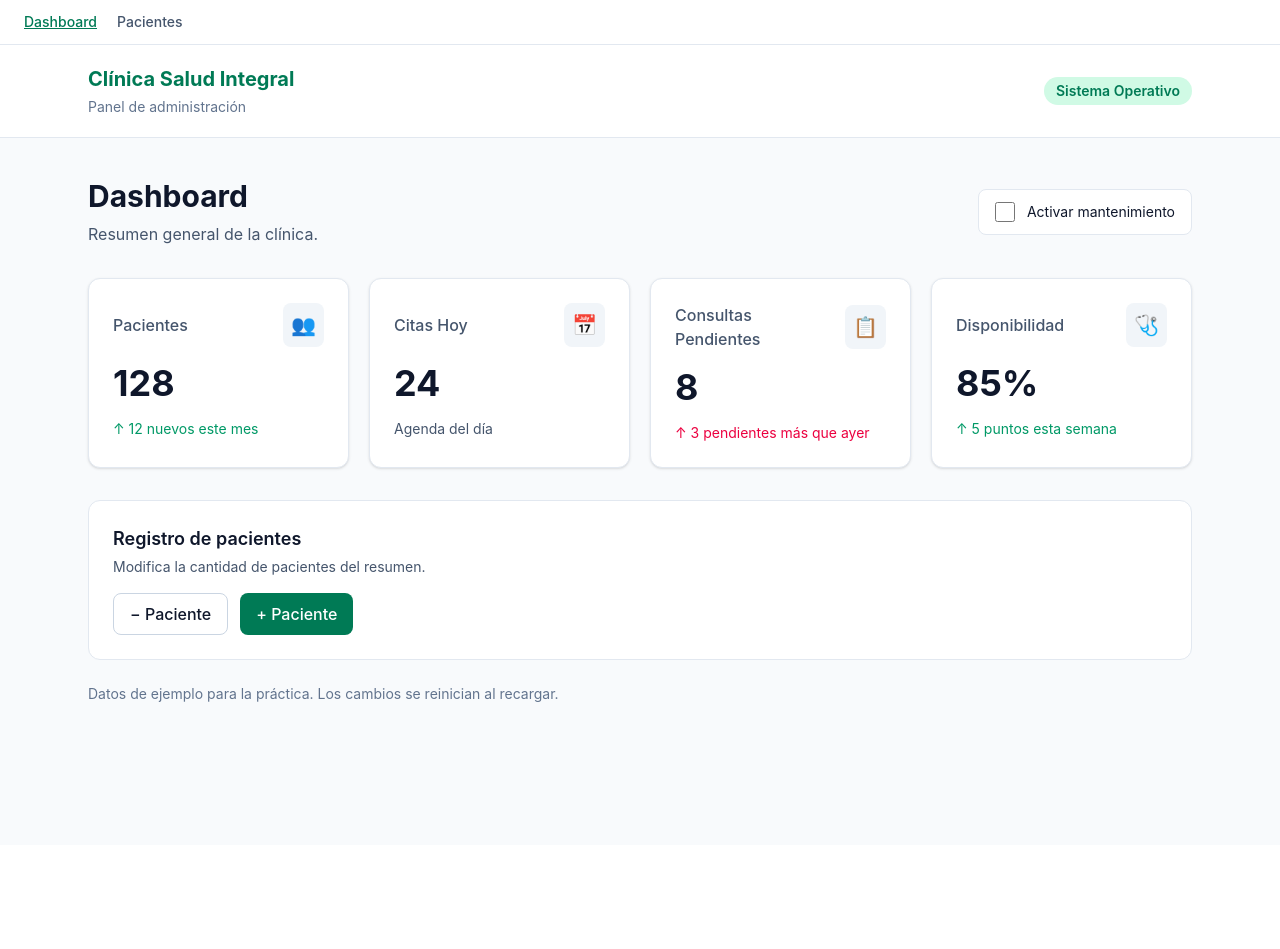
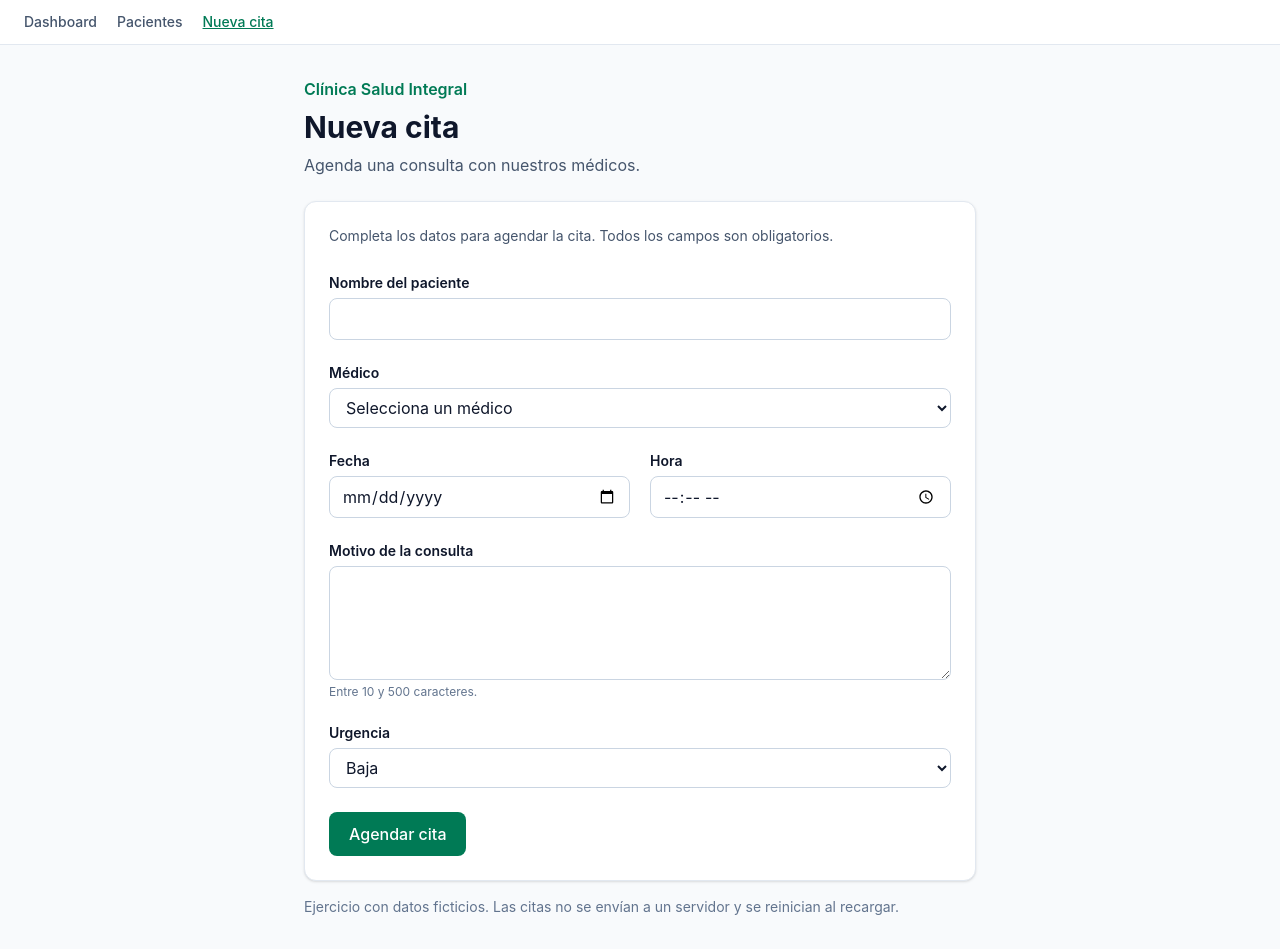
Before and after one commit to dariomartinez2014/clinica-frontend, a React (Vite) app: page /citas/nueva in a window 1280 px wide. Before the commit the page ends 845 px from the top, so only its background shows below. Built offline with nearby package versions, Linux system fonts and the light colour scheme.

Commit message:
feat: build FormularioCita with RHF and zodResolver

```diff
--- a/src/App.tsx
+++ b/src/App.tsx
@@ -1,18 +1,22 @@
 import PaginaDashboard from './pages/PaginaDashboard';
 import PaginaPacientes from './pages/PaginaPacientes';
+import PaginaNuevaCita from './pages/PaginaNuevaCita';
 
 // PÁGINAS: conservo el dashboard y puedo abrir pacientes desde su enlace.
 // Más adelante puedo reemplazar esta selección por un router.
 function App() {
   const esPacientes = window.location.pathname === '/pacientes';
+  const esNuevaCita = window.location.pathname === '/citas/nueva';
+  const esDashboard = !esPacientes && !esNuevaCita;
 
   return (
     <>
       <nav aria-label="Navegación principal" className="flex gap-5 border-b border-slate-200 bg-white px-6 py-3 text-sm font-medium">
-        <a href="/" aria-current={!esPacientes ? 'page' : undefined} className={!esPacientes ? 'text-emerald-700 underline' : 'text-slate-600'}>Dashboard</a>
+        <a href="/" aria-current={esDashboard ? 'page' : undefined} className={esDashboard ? 'text-emerald-700 underline' : 'text-slate-600'}>Dashboard</a>
         <a href="/pacientes" aria-current={esPacientes ? 'page' : undefined} className={esPacientes ? 'text-emerald-700 underline' : 'text-slate-600'}>Pacientes</a>
+        <a href="/citas/nueva" aria-current={esNuevaCita ? 'page' : undefined} className={esNuevaCita ? 'text-emerald-700 underline' : 'text-slate-600'}>Nueva cita</a>
       </nav>
-      {esPacientes ? <PaginaPacientes /> : <PaginaDashboard />}
+      {esNuevaCita ? <PaginaNuevaCita /> : esPacientes ? <PaginaPacientes /> : <PaginaDashboard />}
     </>
   );
 }
--- /dev/null
+++ b/src/components/FormularioCita.tsx
@@ -0,0 +1,107 @@
+import { useState } from 'react';
+import { useForm } from 'react-hook-form';
+import { zodResolver } from '@hookform/resolvers/zod';
+import { citaSchema } from '../schemas/citaSchema';
+import type { CitaFormData } from '../schemas/citaSchema';
+import { useMedicos } from '../hooks/useMedicos';
+
+// VALORES INICIALES: los reutilizo cuando quiero agendar otra cita.
+const valoresIniciales: CitaFormData = {
+  pacienteNombre: '', medicoId: '', fecha: '', hora: '', motivo: '', urgencia: 'baja',
+};
+
+export default function FormularioCita() {
+  const { medicos, cargando } = useMedicos();
+  const [citaConfirmada, setCitaConfirmada] = useState<CitaFormData | null>(null);
+  // FECHA MÍNIMA: calculo el valor del enunciado al abrir el formulario.
+  const [fechaMinima] = useState(() => new Date().toISOString().split('T')[0]);
+
+  // FORMULARIO: RHF registra los campos y Zod revisa sus reglas al enviarlos.
+  const { register, handleSubmit, reset, formState: { errors, isSubmitting } } = useForm<CitaFormData>({
+    resolver: zodResolver(citaSchema),
+    defaultValues: valoresIniciales,
+  });
+
+  // ENVÍO: simulo 1.5 segundos de espera; los datos solo quedan en memoria.
+  async function agendarCita(datos: CitaFormData) {
+    await new Promise<void>(resolve => setTimeout(resolve, 1500));
+    setCitaConfirmada(datos);
+  }
+
+  function agendarOtraCita() {
+    reset(valoresIniciales);
+    setCitaConfirmada(null);
+  }
+
+  // ESTILOS: agrego el borde rojo solamente cuando el campo tiene un error.
+  function claseCampo(conError: boolean) {
+    return `mt-1 block w-full rounded-lg border bg-white px-3 py-2 text-slate-900 outline-none focus:ring-2 ${conError ? 'border-rose-500 focus:ring-rose-200' : 'border-slate-300 focus:ring-emerald-200'}`;
+  }
+
+  if (citaConfirmada) {
+    const medico = medicos.find(medico => medico.id === citaConfirmada.medicoId);
+    return (
+      <section aria-labelledby="titulo-confirmacion" className="rounded-xl border border-emerald-200 bg-white p-6 shadow-sm">
+        <h2 id="titulo-confirmacion" className="text-2xl font-bold text-emerald-700">Cita agendada</h2>
+        <p role="status" className="mt-2 text-slate-600">La cita de práctica se registró correctamente.</p>
+        <dl className="mt-6 grid gap-4 sm:grid-cols-2">
+          <div><dt className="font-semibold">Paciente</dt><dd>{citaConfirmada.pacienteNombre}</dd></div>
+          <div><dt className="font-semibold">Médico</dt><dd>{medico?.nombre} — {medico?.especialidad}</dd></div>
+          <div><dt className="font-semibold">Fecha</dt><dd>{citaConfirmada.fecha}</dd></div>
+          <div><dt className="font-semibold">Hora</dt><dd>{citaConfirmada.hora}</dd></div>
+          <div><dt className="font-semibold">Urgencia</dt><dd>{citaConfirmada.urgencia === 'critica' ? 'Crítica' : citaConfirmada.urgencia}</dd></div>
+          <div className="sm:col-span-2"><dt className="font-semibold">Motivo</dt><dd className="whitespace-pre-wrap break-words">{citaConfirmada.motivo}</dd></div>
+        </dl>
+        <button type="button" onClick={agendarOtraCita} className="mt-6 rounded-lg bg-emerald-700 px-5 py-2.5 font-medium text-white hover:bg-emerald-800">Agendar otra cita</button>
+      </section>
+    );
+  }
+
+  return (
+    <form onSubmit={handleSubmit(agendarCita)} noValidate className="rounded-xl border border-slate-200 bg-white p-6 shadow-sm">
+      <p className="mb-6 text-sm text-slate-600">Completa los datos para agendar la cita. Todos los campos son obligatorios.</p>
+      <fieldset disabled={isSubmitting} className="grid gap-5 sm:grid-cols-2 disabled:opacity-70">
+        <legend className="sr-only">Datos de la nueva cita</legend>
+        <div className="sm:col-span-2">
+          <label htmlFor="pacienteNombre" className="text-sm font-semibold">Nombre del paciente</label>
+          <input id="pacienteNombre" {...register('pacienteNombre')} autoComplete="name" aria-invalid={!!errors.pacienteNombre} aria-describedby={errors.pacienteNombre ? 'error-nombre' : undefined} className={claseCampo(!!errors.pacienteNombre)} />
+          {errors.pacienteNombre && <p id="error-nombre" role="alert" className="mt-1 text-sm text-rose-600">{errors.pacienteNombre.message}</p>}
+        </div>
+        <div className="sm:col-span-2">
+          <label htmlFor="medicoId" className="text-sm font-semibold">Médico</label>
+          <select id="medicoId" {...register('medicoId')} disabled={cargando || isSubmitting} aria-invalid={!!errors.medicoId} aria-describedby={errors.medicoId ? 'error-medico' : undefined} className={claseCampo(!!errors.medicoId)}>
+            {cargando ? <option value="" disabled>Cargando médicos...</option> : <option value="" disabled>Selecciona un médico</option>}
+            {medicos.map(medico => <option key={medico.id} value={medico.id}>{medico.nombre} — {medico.especialidad}</option>)}
+          </select>
+          {errors.medicoId && <p id="error-medico" role="alert" className="mt-1 text-sm text-rose-600">{errors.medicoId.message}</p>}
+        </div>
+        <div>
+          <label htmlFor="fecha" className="text-sm font-semibold">Fecha</label>
+          <input id="fecha" type="date" min={fechaMinima} {...register('fecha')} aria-invalid={!!errors.fecha} aria-describedby={errors.fecha ? 'error-fecha' : undefined} className={claseCampo(!!errors.fecha)} />
+          {errors.fecha && <p id="error-fecha" role="alert" className="mt-1 text-sm text-rose-600">{errors.fecha.message}</p>}
+        </div>
+        <div>
+          <label htmlFor="hora" className="text-sm font-semibold">Hora</label>
+          <input id="hora" type="time" {...register('hora')} aria-invalid={!!errors.hora} aria-describedby={errors.hora ? 'error-hora' : undefined} className={claseCampo(!!errors.hora)} />
+          {errors.hora && <p id="error-hora" role="alert" className="mt-1 text-sm text-rose-600">{errors.hora.message}</p>}
+        </div>
+        <div className="sm:col-span-2">
+          <label htmlFor="motivo" className="text-sm font-semibold">Motivo de la consulta</label>
+          <textarea id="motivo" rows={4} {...register('motivo')} aria-invalid={!!errors.motivo} aria-describedby={errors.motivo ? 'error-motivo' : 'ayuda-motivo'} className={claseCampo(!!errors.motivo)} />
+          <p id="ayuda-motivo" className="mt-1 text-xs text-slate-500">Entre 10 y 500 caracteres.</p>
+          {errors.motivo && <p id="error-motivo" role="alert" className="mt-1 text-sm text-rose-600">{errors.motivo.message}</p>}
+        </div>
+        <div className="sm:col-span-2">
+          <label htmlFor="urgencia" className="text-sm font-semibold">Urgencia</label>
+          <select id="urgencia" {...register('urgencia')} aria-invalid={!!errors.urgencia} aria-describedby={errors.urgencia ? 'error-urgencia' : undefined} className={claseCampo(!!errors.urgencia)}>
+            <option value="baja">Baja</option><option value="media">Media</option><option value="alta">Alta</option><option value="critica">Crítica</option>
+          </select>
+          {errors.urgencia && <p id="error-urgencia" role="alert" className="mt-1 text-sm text-rose-600">{errors.urgencia.message}</p>}
+        </div>
+      </fieldset>
+      <button type="submit" disabled={isSubmitting || cargando} className="mt-6 w-full rounded-lg bg-emerald-700 px-5 py-2.5 font-medium text-white hover:bg-emerald-800 disabled:cursor-not-allowed disabled:opacity-60 sm:w-auto">
+        {isSubmitting ? 'Agendando...' : 'Agendar cita'}
+      </button>
+    </form>
+  );
+}
--- /dev/null
+++ b/src/pages/PaginaNuevaCita.tsx
@@ -0,0 +1,16 @@
+import FormularioCita from '../components/FormularioCita';
+
+// PÁGINA: reúno el encabezado y el formulario de la actividad del día 4.
+export default function PaginaNuevaCita() {
+  return (
+    <main className="min-h-screen bg-slate-50 px-4 py-8 text-slate-900 sm:px-6">
+      <div className="mx-auto max-w-2xl">
+        <p className="font-semibold text-emerald-700">Clínica Salud Integral</p>
+        <h1 className="mt-2 text-3xl font-bold">Nueva cita</h1>
+        <p className="mb-6 mt-2 text-slate-600">Agenda una consulta con nuestros médicos.</p>
+        <FormularioCita />
+        <p className="mt-4 text-sm text-slate-500">Ejercicio con datos ficticios. Las citas no se envían a un servidor y se reinician al recargar.</p>
+      </div>
+    </main>
+  );
+}
```
Also changed, not shown: 7 other files (tests, documents, lock files or other folders).
